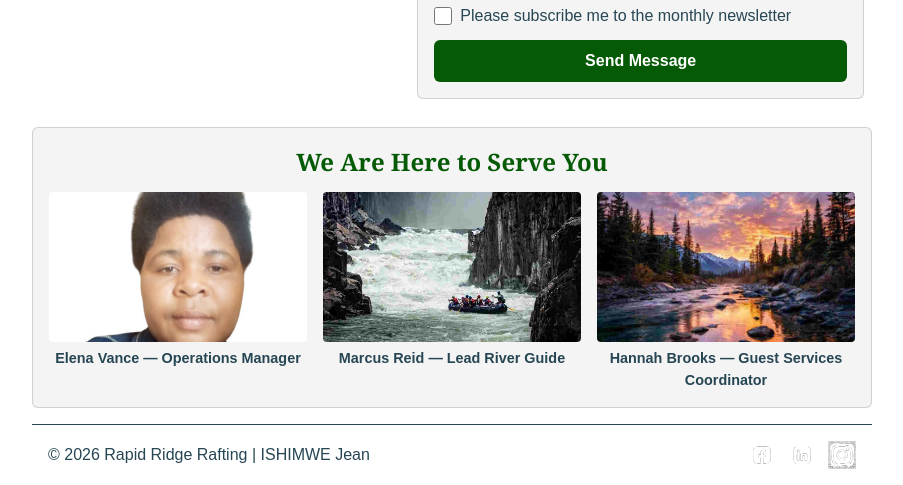
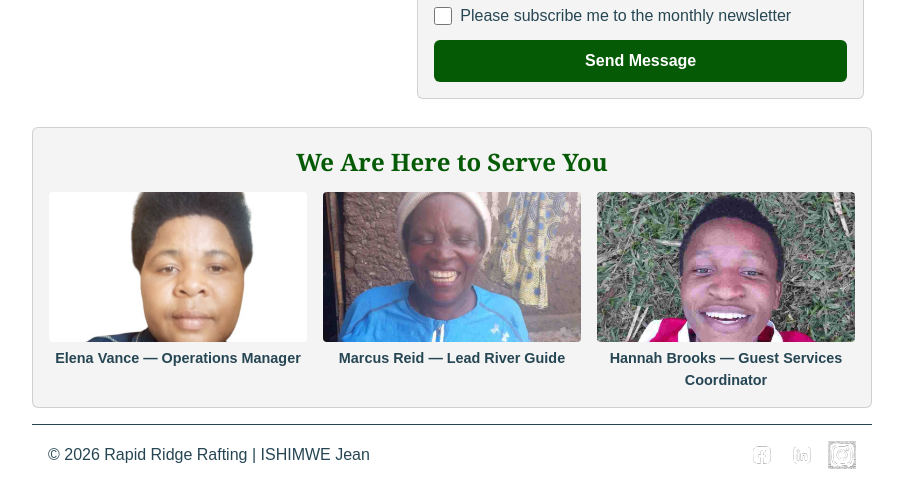
Before and after one commit to johnishimwe0-eng/wdd130, a plain HTML site: page wwr/contact.html in a window 1280 px wide. Shown: the part 662-1147 px from the top of the page, without its empty margins (188-1091 px from the left). Drawn offline with Linux system fonts and the light colour scheme.

Commit message:
Added Employees images to the contact page

```diff
--- a/wwr/contact.html
+++ b/wwr/contact.html
@@ -85,11 +85,11 @@
                     <figcaption>Elena Vance — Operations Manager</figcaption>
                 </figure>
                 <figure>
-                    <img src="images/history.jpg" alt="Portrait of Marcus Reid, Lead River Guide">
+                    <img src="images/employeeo-mom.jpg" alt="Portrait of Marcus Reid, Lead River Guide">
                     <figcaption>Marcus Reid — Lead River Guide</figcaption>
                 </figure>
                 <figure>
-                    <img src="images/sunset-float.jpg" alt="Portrait of Hannah Brooks, Guest Services Coordinator">
+                    <img src="images/employee-jean.jpg" alt="Portrait of Hannah Brooks, Guest Services Coordinator">
                     <figcaption>Hannah Brooks — Guest Services Coordinator</figcaption>
                 </figure>
             </div>
```
Also changed, not shown: wwr/images/employee-jean.jpg (added), wwr/images/employeeo-mom.jpg (added).
